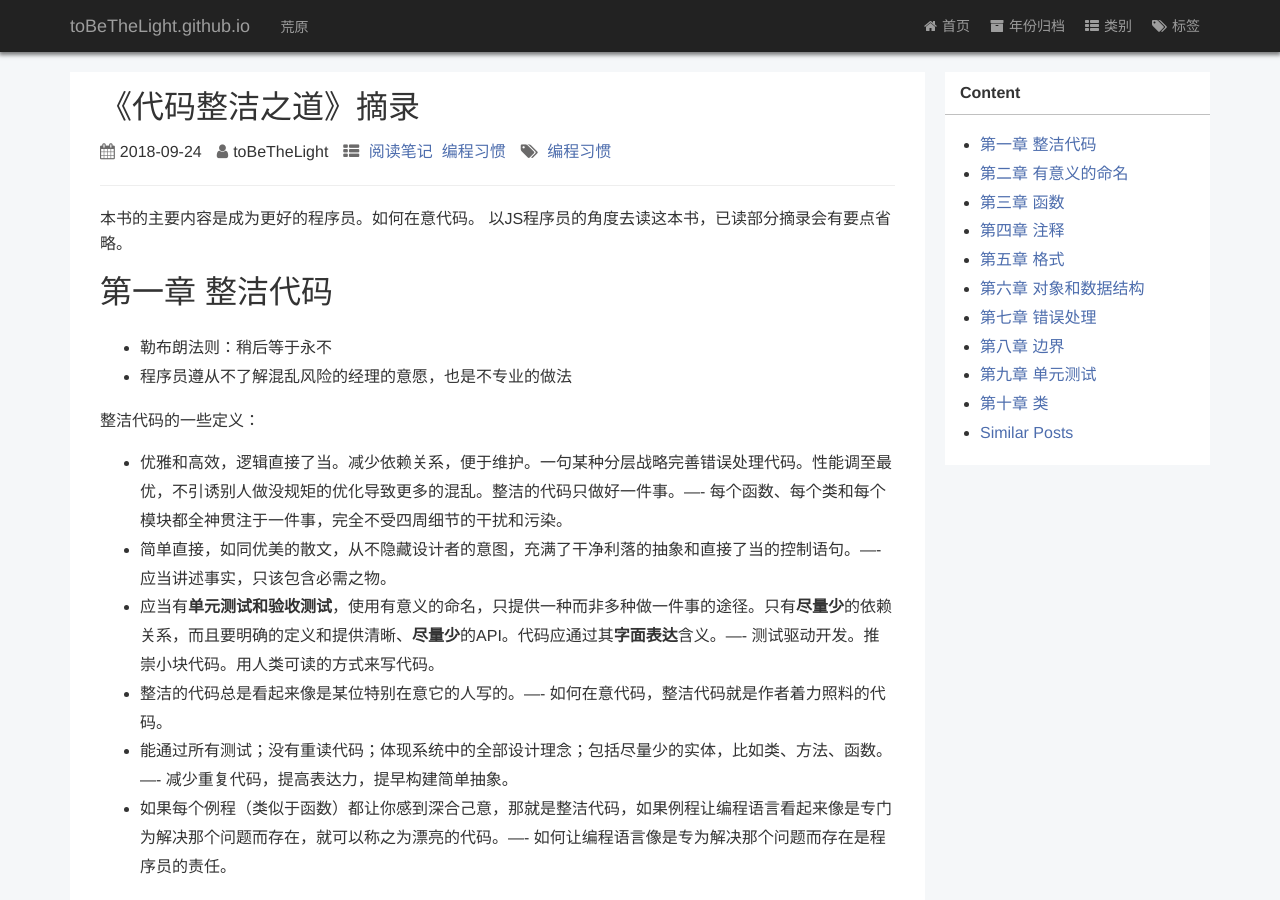
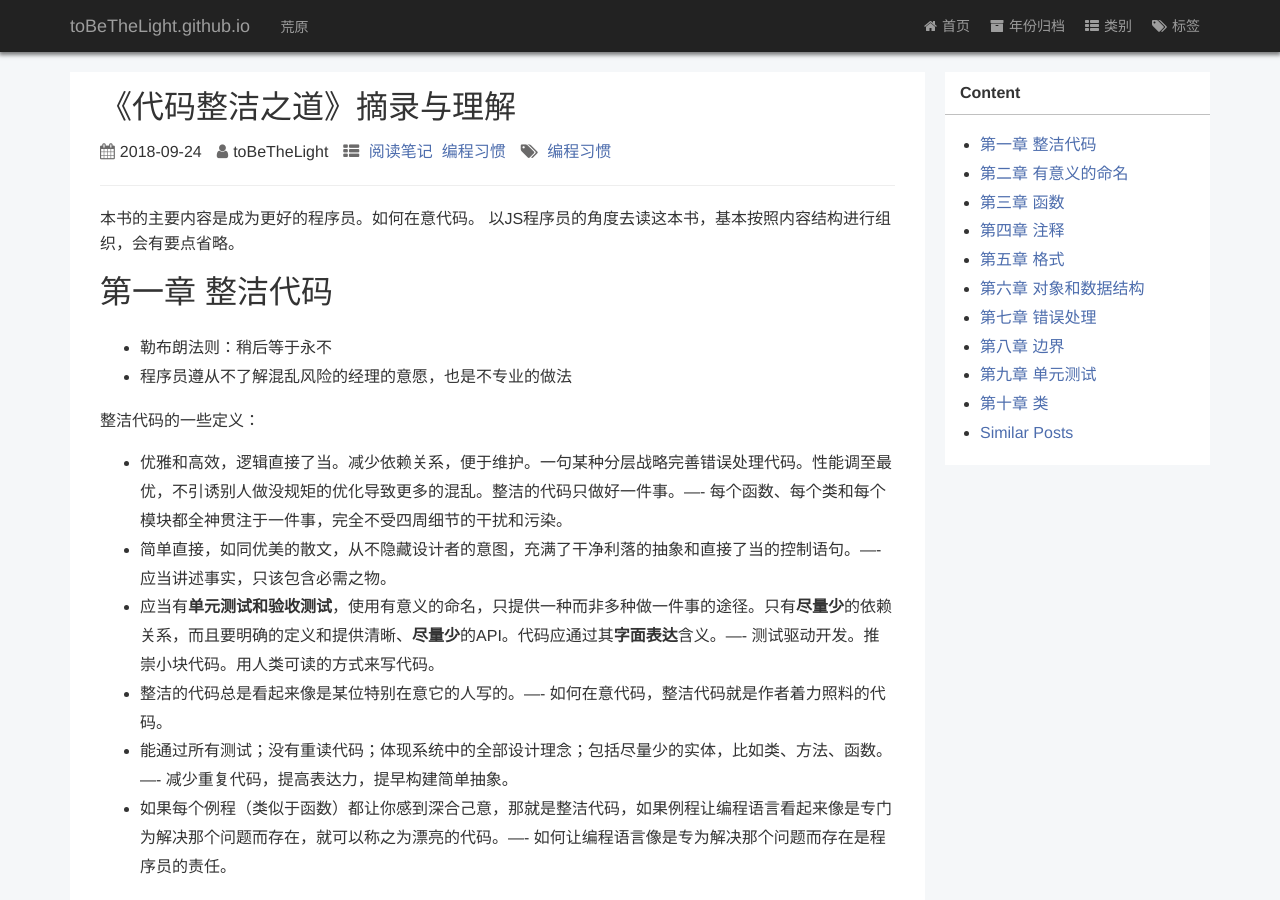
Before and after one commit to toBeTheLight/toBeTheLight.github.io, a Jekyll site: the page built from _posts/2018-09-24-《代码整洁之道》摘录与理解.md, in a window 1280 px wide and 900 px high. Built offline with Jekyll 4.4.1, drawn with Linux system fonts in a browser that asks for light colours; a style sheet for code colours, icons or effects is not loaded.

Commit message:
chore: rename

```diff
--- a/_posts/2018-09-24-《代码整洁之道》摘录.md
+++ b/_posts/2018-09-24-《代码整洁之道》摘录与理解.md
@@ -1,6 +1,6 @@
 ---
 layout: post
-title:  "《代码整洁之道》摘录"
+title:  "《代码整洁之道》摘录与理解"
 categories: 阅读笔记 编程习惯
 tags:  编程习惯
 author: toBeTheLight
@@ -9,7 +9,7 @@ author: toBeTheLight
 * content
 {:toc}
 本书的主要内容是成为更好的程序员。如何在意代码。
-以JS程序员的角度去读这本书，已读部分摘录会有要点省略。
+以JS程序员的角度去读这本书，基本按照内容结构进行组织，会有要点省略。
 
 
 
```
